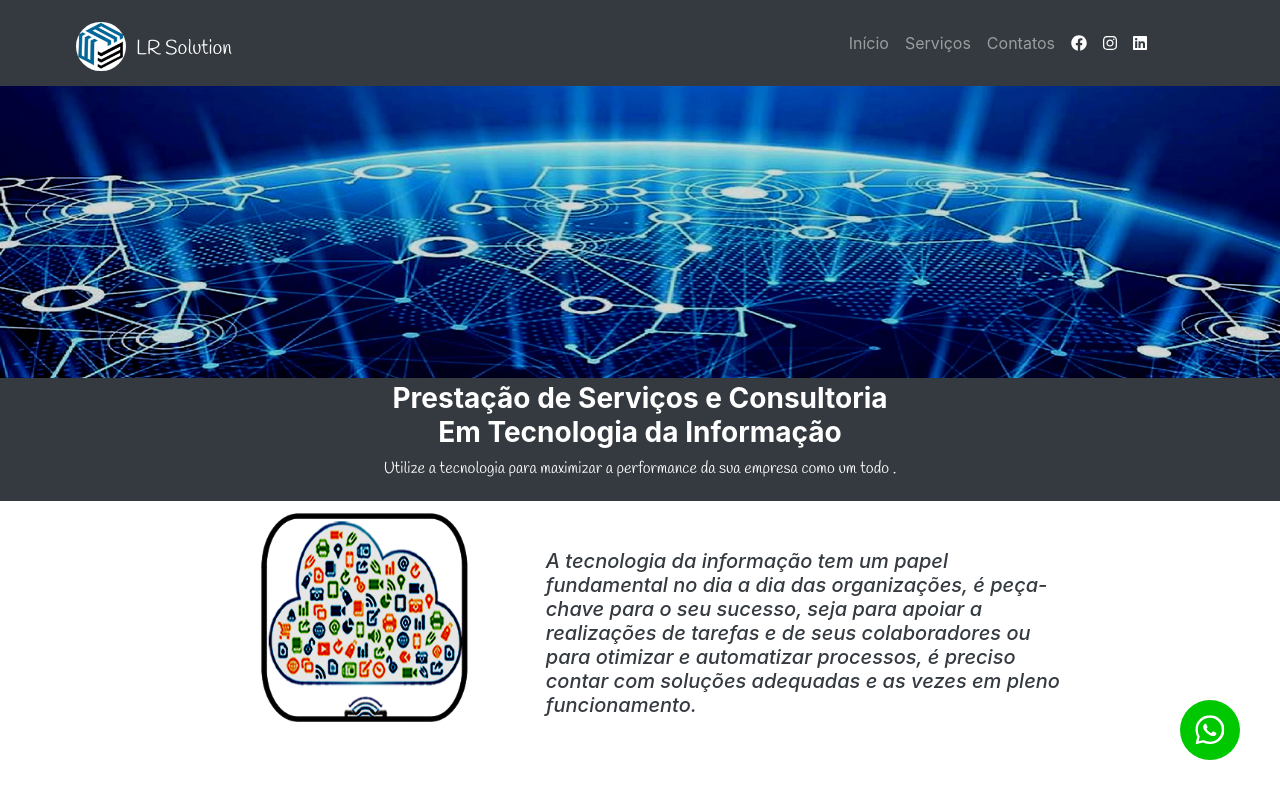
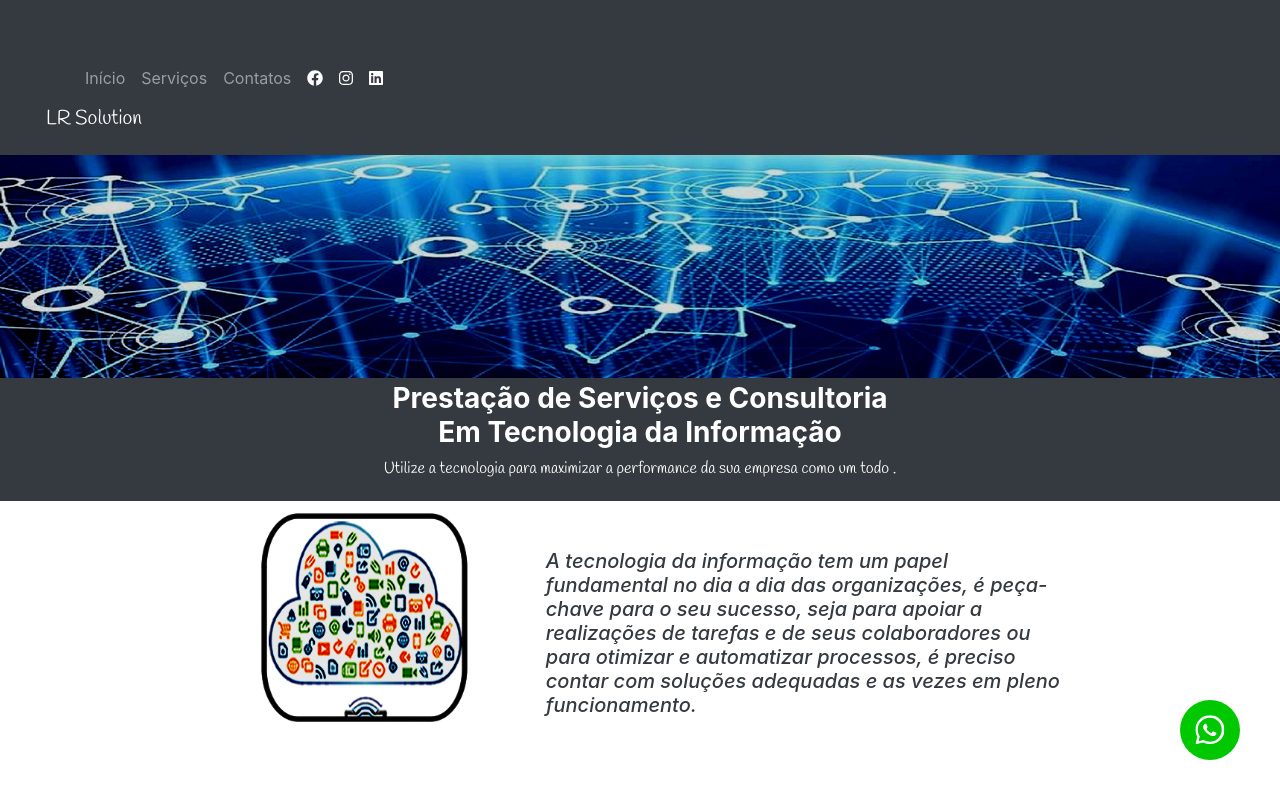
Before and after one commit to Joaovp07/Site, a website: page index.html in a window 1280 px wide. Shown: the top 800 px of the page. Drawn offline with nearby package versions, Linux system fonts and the light colour scheme.

Commit message:
Update index.html

```diff
--- a/index.html
+++ b/index.html
@@ -35,7 +35,7 @@
         #navInicial {
             max-width: 100vw;
             min-width: 75%;
-            padding-right: 5%;
+            padding-right: 100%;
 
         }
 
```
